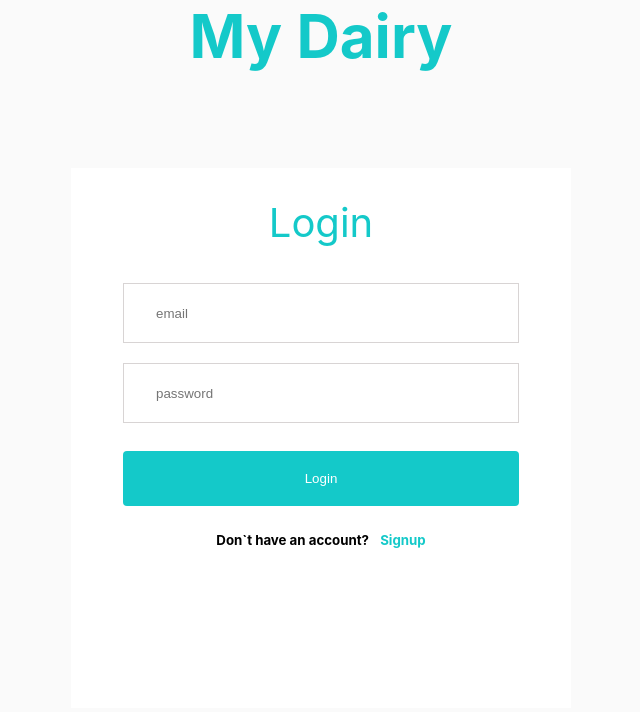
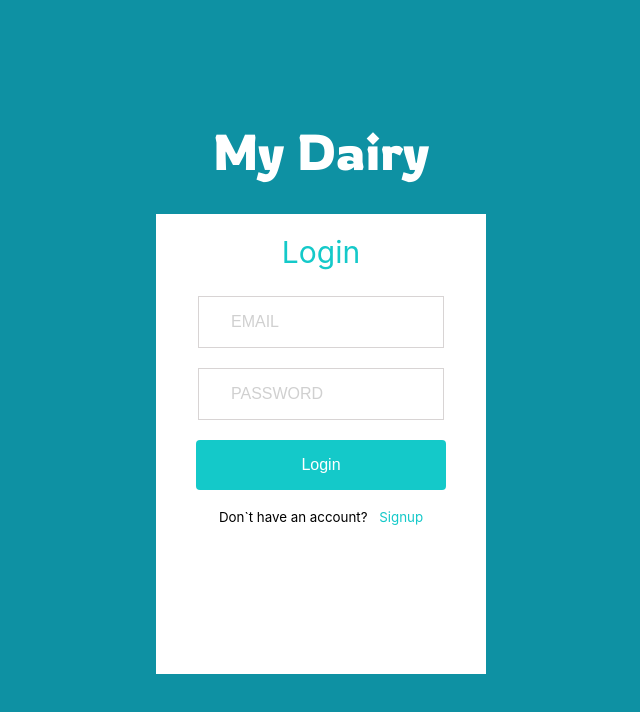
Before and after one commit to liegeubani/my-diar, a React (Create React App) app: page /login in a window 1280 px wide. Shown: the top 712 px of the page, without its empty margins (319-959 px from the left). Built offline with nearby package versions, Linux system fonts and the light colour scheme.

Commit message:
updated the css for the login page

```diff
--- a/src/Components/login.jsx
+++ b/src/Components/login.jsx
@@ -103,13 +103,13 @@ class Login extends Component {
             )}
             <input type='submit' value='Login' />
             <div className='footer'>
-              <h5>
+              <small>
                 Don`t have an account?{' '}
                 <Link to='/sign-up' className='signuplink'>
                   {' '}
                   Signup{' '}
                 </Link>
-              </h5>
+              </small>
             </div>
           </div>
         </form>
--- a/src/Css/login.css
+++ b/src/Css/login.css
@@ -2,16 +2,20 @@
 .main-container {
     width:  100vw;
     height: 100vh;
-    background: #e5e5e536;
+    background: #0E91A3;
+    display: flex;
+    justify-content: center;
+    align-items: center;
+    flex-direction: column;
 
 }
 
 .formbody {
-    width:  400px;
-    height: 65%;
+    width:  250px;
+    height: 55%;
     margin: 16px  auto;
-    padding: 10px 50px ;
-    margin-top: 6rem;
+    padding: 10px 40px ;
+    margin-top: 2rem;
     text-align: center;
     flex-shrink: 3;
     background:white;
@@ -25,16 +29,17 @@
 }
 
 .formHeader {
-    font-size:60px;
-    color:#14C9C9;
-    font-weight:bold;
+    font-size:50px;
+    color:#fff;
     text-align: center;
+    padding-top: 10px;
+    font-family: 'Rowdies', cursive;
 }
 .header-text {
     color:#14C9C9;
     text-align : center;
-    font-size: 40px;
-    padding: 20px;
+    font-size: 30px;
+    padding: 10px;
 }
 
 
@@ -43,21 +48,34 @@ input {
      border: 1px solid rgb(216, 212, 212);
      padding: 16px 32px;
      text-decoration: none;
-     height:26px;
      margin: 4px 2px;
      cursor: pointer;
      margin-top: 1rem;
+     outline: none;
+     font-size: 16px;
 }
+
+input::placeholder {
+    text-transform: uppercase;
+    color: #d0d0d0;
+}
+
 input[type=submit] {
     color: white;
     background-color:#14C9C9;
-    padding: 12px 20px;
+    padding: 16px 20px;
     border: none;
     border-radius: 4px;
     cursor: pointer;
-    height: 55px;
-    margin-top: 1.5rem;
+    margin: 1rem 0;
+    font-size: 16px;
 }
+
+input[type=submit]:hover {
+    background-color: #fff;
+    color: #333;
+    border: 2px solid #14C9C9;
+ }
 
 
 
```
